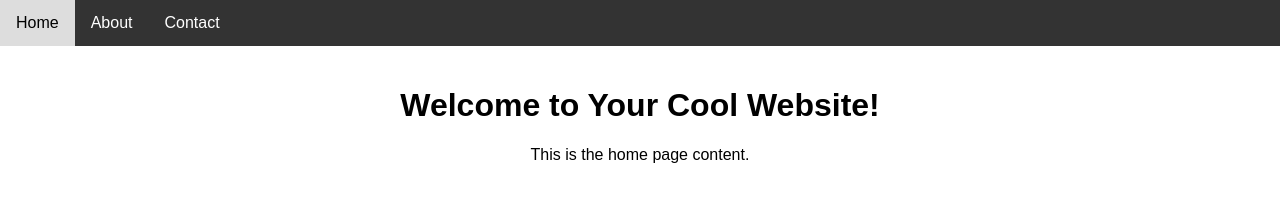
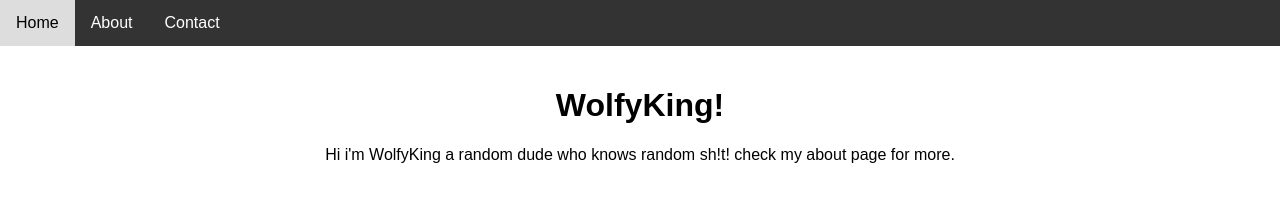
Before and after one commit to WolfyKing0/WolfyKing0.github.io, a plain HTML site: page index.html in a window 1280 px wide. Drawn offline with Linux system fonts and the light colour scheme.

Commit message:
Update index.html

```diff
--- a/index.html
+++ b/index.html
@@ -19,8 +19,8 @@
 
     <!-- Home Page Content -->
     <div class="content">
-        <h1>Welcome to Your Cool Website!</h1>
-        <p>This is the home page content.</p>
+        <h1>WolfyKing!</h1>
+        <p>Hi i'm WolfyKing a random dude who knows random sh!t! check my about page for more.</p>
     </div>
 
 </body>
```
